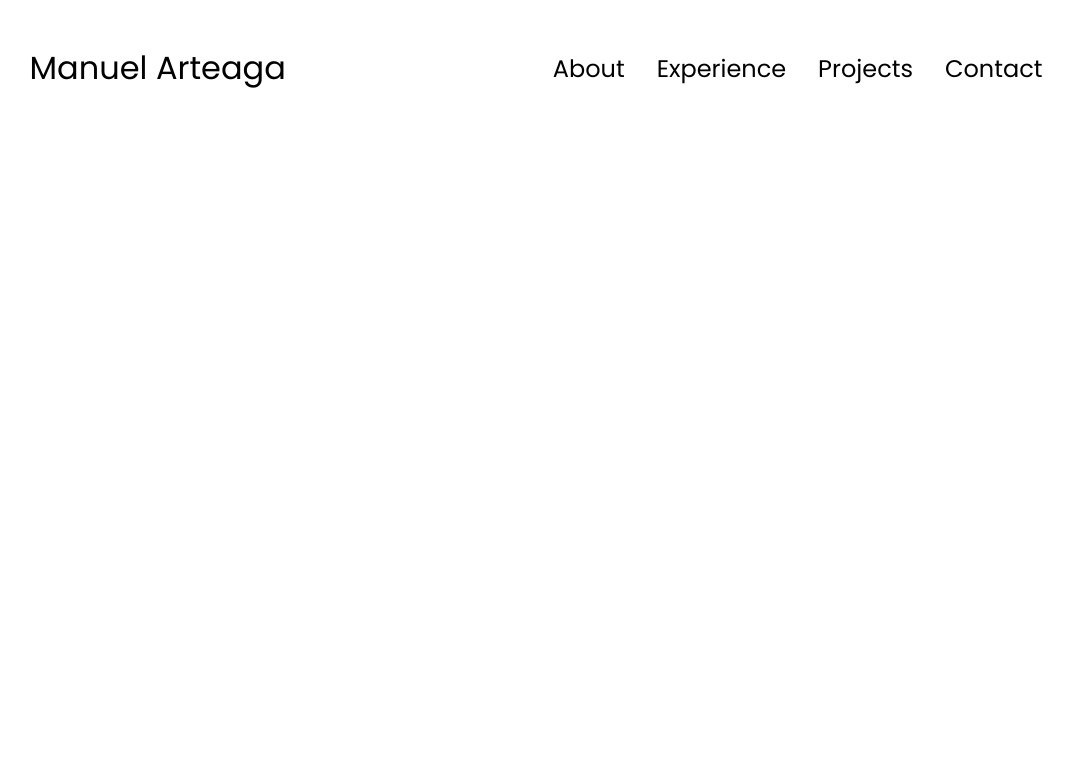
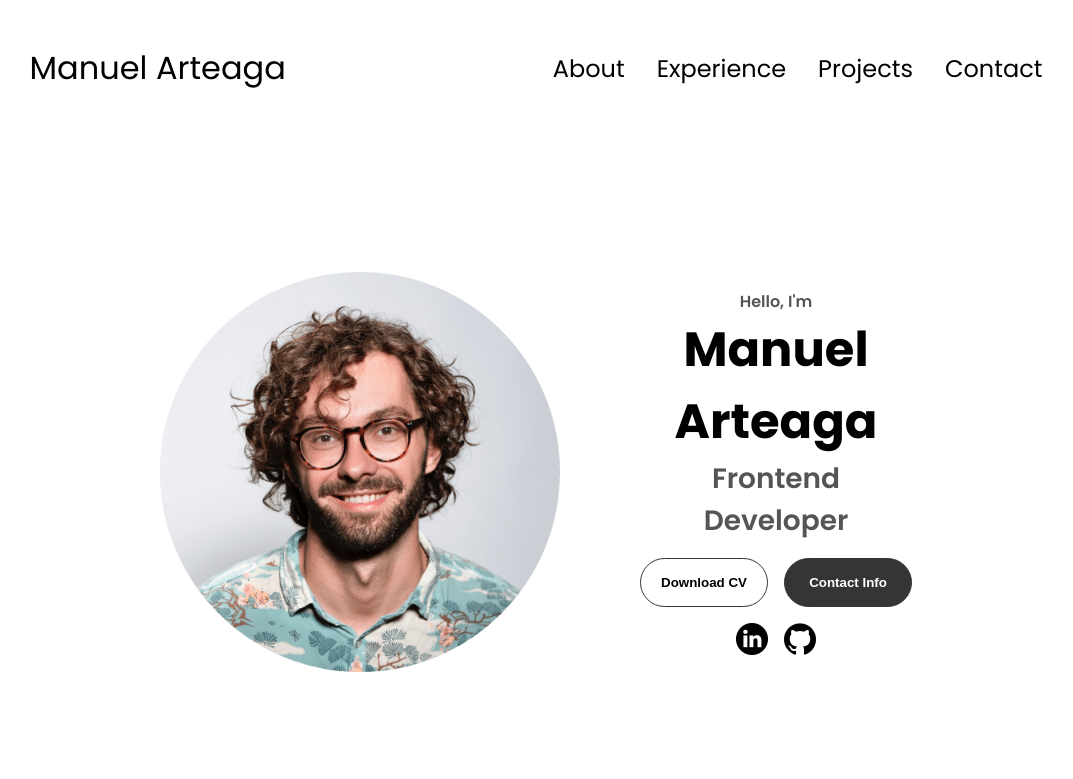
Before and after one commit to Arteaga08/portafolio---HTML-Css-js, a plain HTML site: page index.html in a window 1280 px wide. Shown: the whole page, without its empty margins (104-1177 px from the left). Drawn offline with Linux system fonts and the light colour scheme.

Commit message:
Profile section created and styled

```diff
--- a/index.html
+++ b/index.html
@@ -35,6 +35,41 @@
         </div>
       </div>
     </nav>
+    <section id="profile">
+      <div class="section__pic-container">
+        <img src="./assets/profile-pic.png" alt="My prfile picture" />
+      </div>
+      <div class="section__text">
+        <p class="section__text__p1">Hello, I'm</p>
+        <h1 class="title">Manuel Arteaga</h1>
+        <p class="section__text__p2">Frontend Developer</p>
+        <div class="btn-container">
+          <button
+            class="btn btn-color-2"
+            onclick="window.open('./assets/resume-example.pdf')"
+          >
+            Download CV
+          </button>
+          <button class="btn btn-color-1" onclick="location.href ='./#contact'">
+            Contact Info
+          </button>
+        </div>
+        <div id="social-container">
+          <img
+            src="./assets/linkedin.png"
+            alt="My LinkeIn profile"
+            class="icon"
+            onclick="location.href='https:www.linkedin.com/in/manuel-alejandro-arteaga-ontiveros-39b502369'"
+          />
+          <img
+            src="./assets/github.png"
+            alt="My github profile"
+            class="icon"
+            onclick="location.href='https://github.com/Arteaga08'"
+          />
+        </div>
+      </div>
+    </section>
 
     <script src="script.js"></script>
   </body>
--- a/style.css
+++ b/style.css
@@ -143,3 +143,118 @@ a:hover {
 .hamburger-icon span:first-child {
   transform: none;
 }
+
+/* SECTIONS */
+
+section {
+  padding-top: 4vh;
+  height: 96vh;
+  margin: 0 18rem;
+  box-sizing: border-box;
+  min-height: fit-content;
+}
+
+.section-container {
+  display: flex;
+}
+
+/* PROFILE SECTION */
+
+#profile {
+  display: flex;
+  justify-content: center;
+  gap: 5rem;
+  height: 80vh;
+}
+
+.section__pic-container {
+  display: flex;
+  height: 400px;
+  width: 400px;
+  margin: auto 0;
+}
+
+.section__text {
+  align-self: center;
+  text-align: center;
+}
+
+.section__text p {
+  font-weight: 600;
+}
+
+.section__text__p1 {
+  text-align: center;
+}
+
+.section__text__p2 {
+  font-size: 1.75rem;
+  margin-bottom: 1rem;
+}
+
+.title {
+  font-size: 3rem;
+  text-align: center;
+}
+
+#social-container {
+  display: flex;
+  justify-content: center;
+  margin-top: 1rem;
+  gap: 1rem;
+}
+
+/* ICONS */
+
+.icon {
+  cursor: pointer;
+  height: 2rem;
+}
+
+/* BUTTONS */
+
+.btn-container {
+  display: flex;
+  justify-content: center;
+  gap: 1rem;
+}
+
+.btn {
+  font-weight: 600;
+  transition: all 300ms ease;
+  padding: 1rem;
+  width: 8rem;
+  border-radius: 2rem;
+}
+
+.btn-color-1,
+.btn-color-2 {
+  border: rgb(53, 53, 53) 0.1rem solid;
+}
+
+.btn-color-1:hover,
+.btn-color-2:hover {
+  cursor: pointer;
+}
+
+.btn-color-1,
+.btn-color-2:hover {
+  background: rgb(53, 53, 53);
+  color: white;
+}
+
+.btn-color-1:hover {
+  background: rgb(0, 0, 0);
+}
+
+.btn-color-2 {
+  background: none;
+}
+
+.btn-color-2:hover {
+    border: rgb(255, 255, 255) 0.1rem solid
+}
+
+.btn-container {
+    gap: 1rem
+}
```
